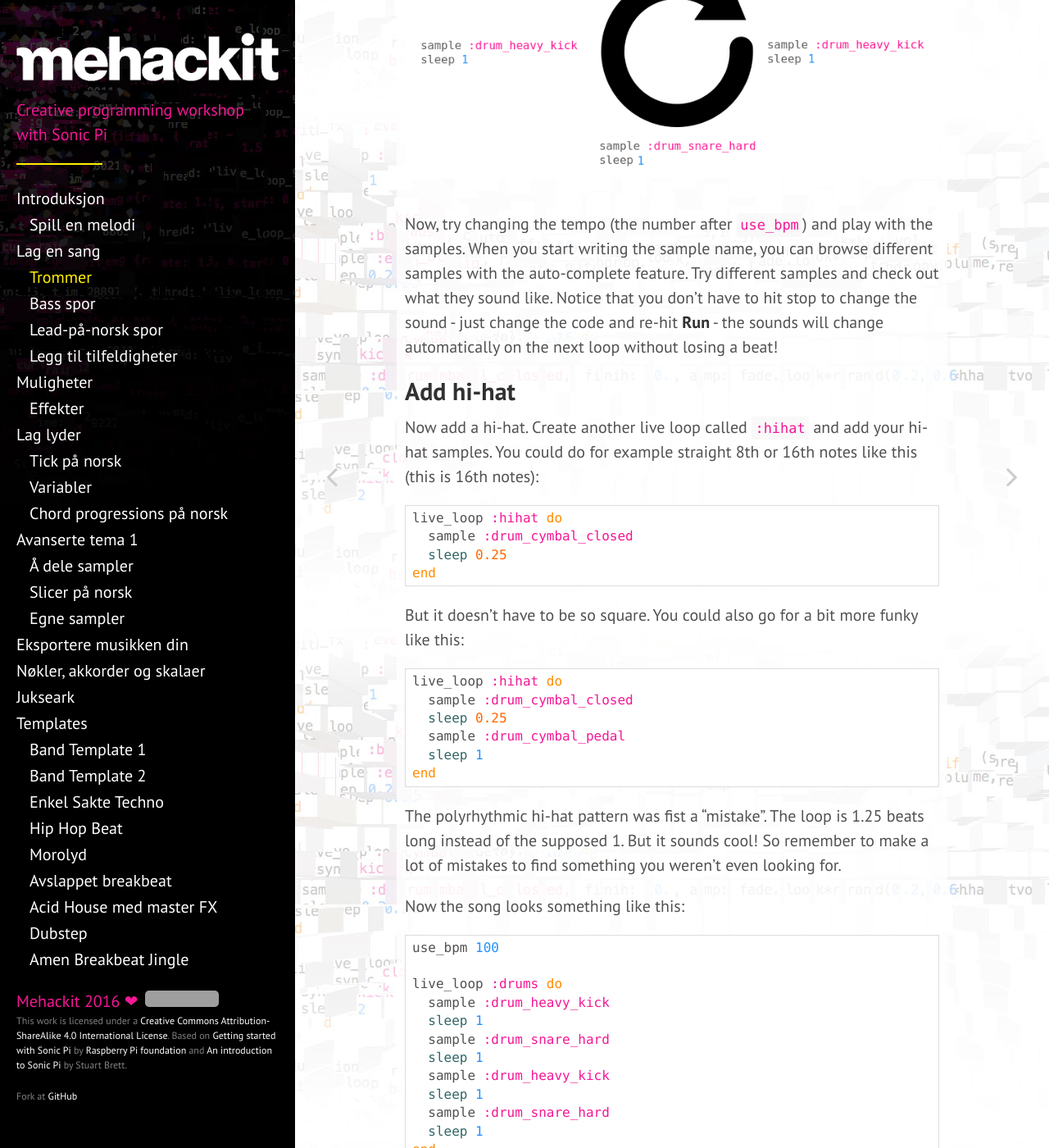
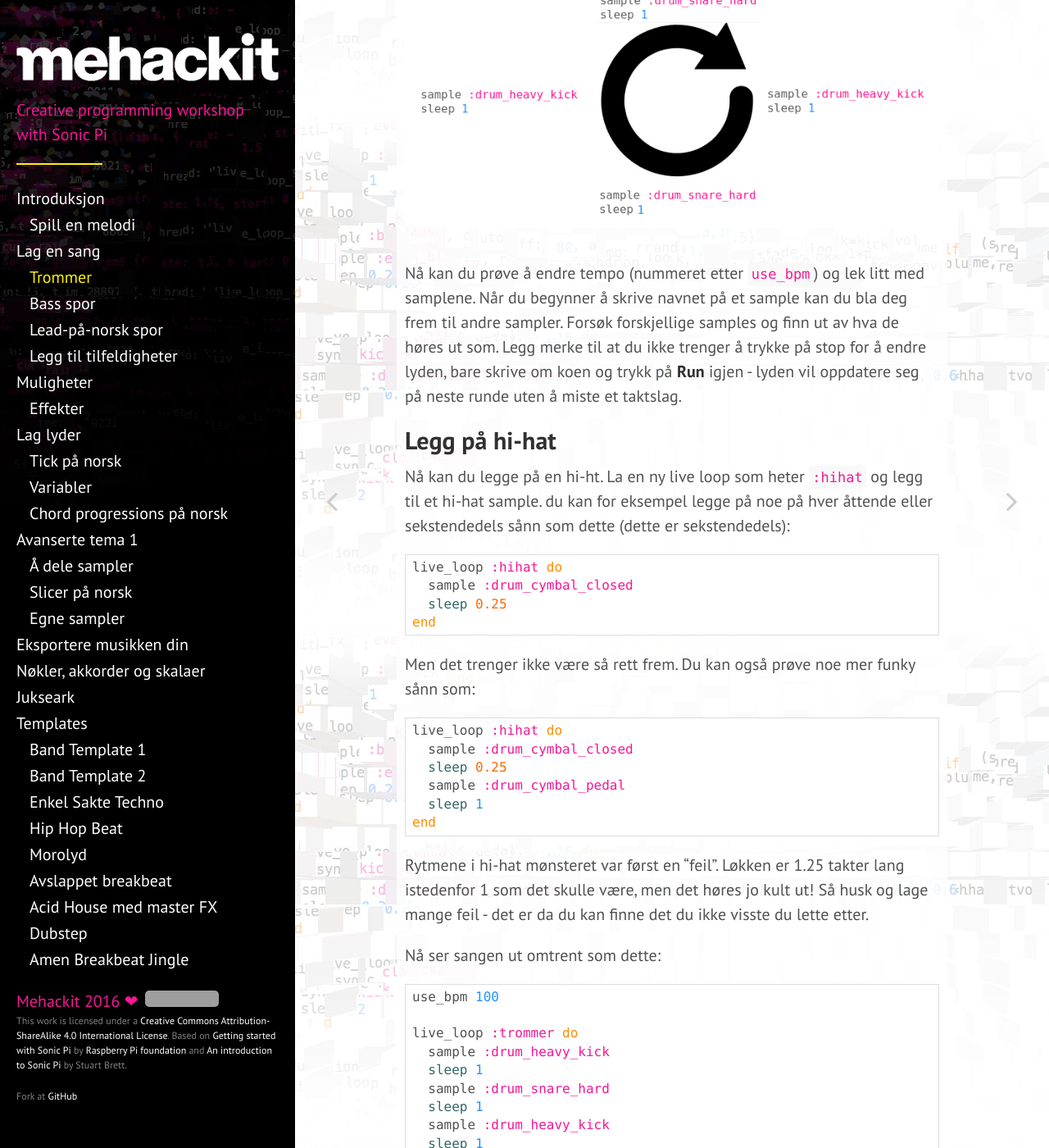
Before and after one commit to mehackit/sonic-pi-workshop, a Jekyll site: the page built from _exercises/no/02-make-a-song/02-drum-beat.md, in a window 1280 px wide and 1400 px high, scrolled down 1121 px. Shown: the whole window at 82% size. Built offline with Jekyll 4.4.1, drawn with Linux system fonts in a browser that asks for light colours; nearby versions of some CDN libraries; some of the changed text lies outside the part shown; grey boxes are pictures that could not be loaded.

Commit message:
Translate 02-01 and 02-02 to no

```diff
--- a/_exercises/no/02-make-a-song/02-drum-beat.md
+++ b/_exercises/no/02-make-a-song/02-drum-beat.md
@@ -5,24 +5,24 @@ lang: no
 layout: exercise
 ---
 
-Let’s look at how to create a simple drum beat, consisting of a kick drum, snare and hi-hat. You'll get to know two new things: `live_loop` and `sample`.
+La oss se på hvordan vi lager et enkelt trommespor, bestående av en basstromme, skarptromme og en hi-hat. Du kommer til å lære to nye ting: `live_loop` og `sample`.
 
-Start with a empty buffer and create a `live_loop` called `:drums`. It could be named anything, the names is just for quickly identifying what the loop does. `live_loop` is an endless repeating loop that can be synchronised with other live_loops (a `live_loop` has to have at least one sleep):
+Start med et tomt buffer og lag en `live_loop` som vi kaller `:trommer`. Den kan hete hva som helst, navnene er bare så vi lett skal kunne huske hva de gjør. `live_loop` er en uendelig gjentagende løkke som kan synkroniseres med andre live_looper. (en `live_loop` må ha minst en sleep):
 
 {% highlight ruby %}
-live_loop :drums do
+live_loop :trommer do
   sample :drum_heavy_kick
   sleep 1
 end
 {% endhighlight %}
 
-Hit **Run** to hear your first `live_loop` playing a nice kick drum every beat.
+Trykk **Run** for å høre din første `live_loop` spille en fin basstromme på hvert taktslag.
 
-Let's do a simple backbeat with kick drum on 1 and 3, snare on 2 and 4. Instead of playing notes, you will be triggering samples. It's as simple as writing `sample :sample_name`. Here's an example drumbeat:
+La oss lage en fin rytme med en basstromme på 1 og 3, skarptromme på 2 og 4. Istedenfor å spille noter spiller vi sampler. det er så lett som å skrive `sample :navn_på_sample`. Er er et eksempel:
 
 {% highlight ruby %}
 
-live_loop :drums do
+live_loop :trommer do
   use_bpm 100
   sample :drum_heavy_kick
   sleep 1
@@ -35,15 +35,15 @@ live_loop :drums do
 end
 {% endhighlight %}
 
-That's a steady backbeat. The `:drums` loop starts with a kick, plays snare on the two, kick on three, then a snare on the four. Then the loop starts again:
+Det er en stødig rytme. `:trommer` løkken starter med et bass, spiller skarptromme på nummer to, bass på tre, så en skarptromme på nummer fire. Så starter den igjen:
 
 <img src="{{ "/assets/img/live_loop.png" | prepend: site.baseurl}}">
 
-Now, try changing the tempo (the number after `use_bpm`) and play with the samples. When you start writing the sample name, you can browse different samples with the auto-complete feature. Try different samples and check out what they sound like. Notice that you don't have to hit stop to change the sound - just change the code and re-hit **Run** - the sounds will change automatically on the next loop without losing a beat!
+Nå kan du prøve å endre tempo (nummeret etter `use_bpm`) og lek litt med samplene. Når du begynner å skrive navnet på et sample kan du bla deg frem til andre sampler. Forsøk forskjellige samples og finn ut av hva de høres ut som. Legg merke til at du ikke trenger å trykke på stop for å endre lyden, bare skrive om koen og trykk på **Run**  igjen - lyden vil oppdatere seg på neste runde uten å miste et taktslag.
 
-## Add hi-hat
+## Legg på hi-hat
 
-Now add a hi-hat. Create another live loop called `:hihat` and add your hi-hat samples. You could do for example straight 8th or 16th notes like this (this is 16th notes):
+Nå kan du legge på en hi-ht. La en ny live loop som heter `:hihat` og legg til et hi-hat sample. du kan for eksempel legge på noe på hver åttende eller sekstendedels sånn som dette (dette er sekstendedels):
 
 {% highlight ruby %}
 live_loop :hihat do
@@ -52,7 +52,7 @@ live_loop :hihat do
 end
 {% endhighlight %}
 
-But it doesn't have to be so square. You could also go for a bit more funky like this:
+Men det trenger ikke være så rett frem. Du kan også prøve noe mer funky sånn som:
 
 {% highlight ruby %}
 live_loop :hihat do
@@ -63,14 +63,15 @@ live_loop :hihat do
 end
 {% endhighlight %}
 
-The polyrhythmic hi-hat pattern was fist a "mistake". The loop is 1.25 beats long instead of the supposed 1. But it sounds cool! So remember to make a lot of mistakes to find something you weren't even looking for.
 
-Now the song looks something like this:
+Rytmene i hi-hat mønsteret var først en "feil". Løkken er 1.25 takter lang istedenfor 1 som det skulle være, men det høres jo kult ut! Så husk og lage mange feil - det er da du kan finne det du ikke visste du lette etter.
+
+Nå ser sangen ut omtrent som dette:
 
 {% highlight ruby %}
 use_bpm 100
 
-live_loop :drums do
+live_loop :trommer do
   sample :drum_heavy_kick
   sleep 1
   sample :drum_snare_hard
@@ -89,8 +90,8 @@ live_loop :hihat do
 end
 {% endhighlight %}
 
-You might be wondering how the live_loops would translate to music sequences in popular music-making apps? The following video might help you to understand their relation.
+Du lurer kanskje på hvoran live_loops ville sett ut som en musikksekvens i vanlige musikkprogrammer? Denne videoen kan kanksje hjelpe deg med å forstå sammenhengen:
 
 <iframe width="640" height="360" src="https://www.youtube.com/embed/iFMNOb33_KM?rel=0&amp;controls=0&amp;showinfo=0" frameborder="0" allowfullscreen></iframe>
 
-Now play around with different samples and rhythms. You could also add a third `live_loop` for percussions or other effects. Next you'll create a bass track for your composition.
+Nå kan du prøve med forskjellige sampler og rytmer. Du kan også legge til en tredje `live_loop` for perkusjon eller andre effekter. Videre skal vi lage et bassspor for komposisjonen din
```
Also changed, not shown: _exercises/no/02-make-a-song/01-make-a-song.md (+8 -9 lines).
